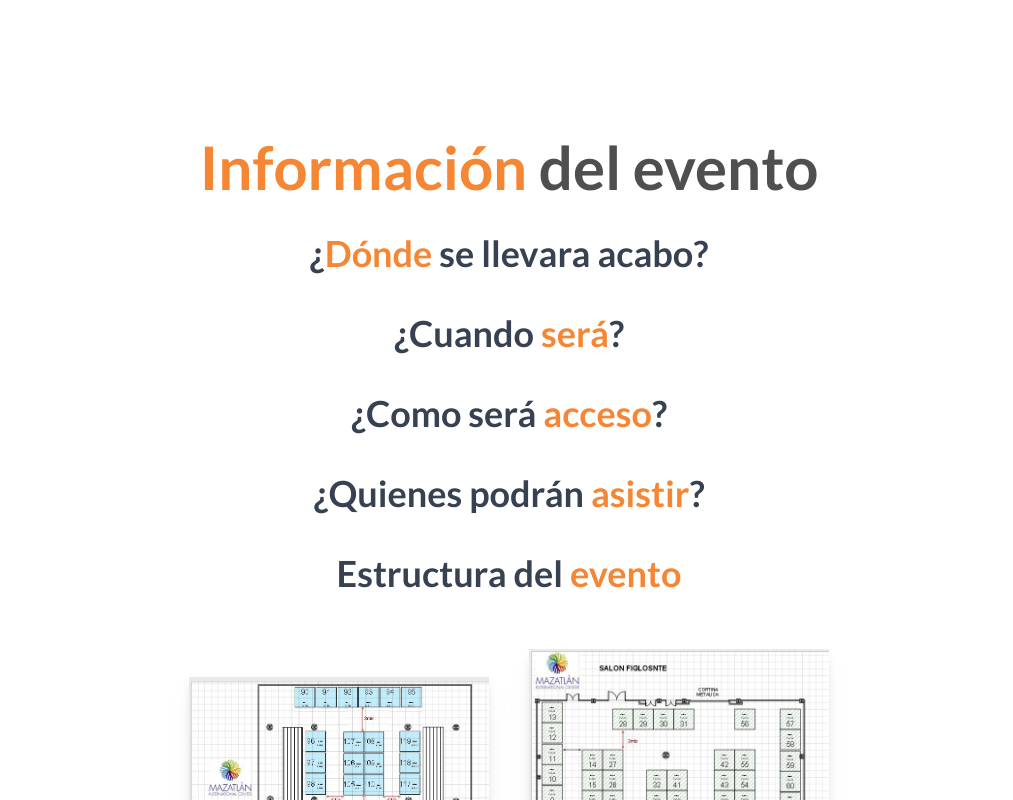
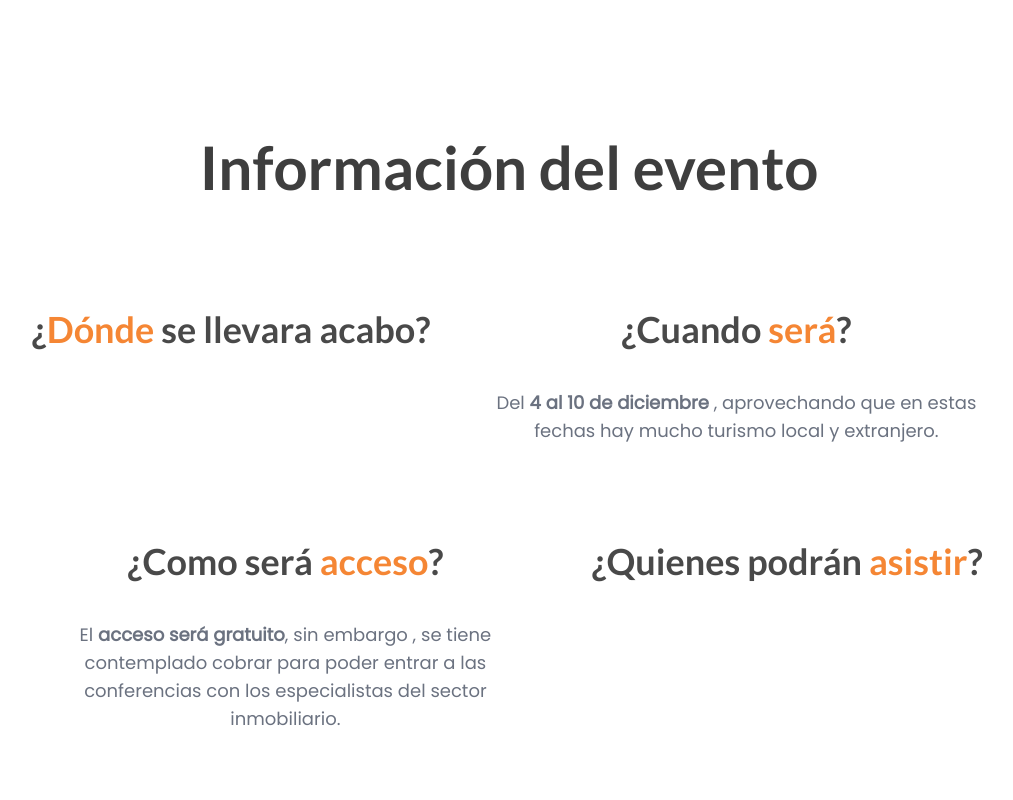
Before and after one commit to alanbirru/FIMAZ-pagina, a React (Vite) app: page / in a window 1280 px wide. Shown: the part 2500-3300 px from the top of the page, without its empty margins (131-1144 px from the left). Built offline with nearby package versions, Linux system fonts and the light colour scheme.

Commit message:
adding info in to the sections

```diff
--- a/src/App.jsx
+++ b/src/App.jsx
@@ -20,9 +20,7 @@ function App() {
       NavTitle: "Info",
       id: "informacion",
       SectionTitle: (
-        <h1 className="mb-9 text-center">
-          <span className=" text-primary">Información</span> del evento
-        </h1>
+        <h1 className=" mb-14 text-center md:mb-28">Información del evento</h1>
       ),
     },
     {
--- a/src/assets/index.css
+++ b/src/assets/index.css
@@ -7,18 +7,18 @@
     @apply text-5xl font-bold; /* Adjust size and font weight as desired */
     @apply sm:text-6xl; /* Adjust size for small screens */
     font-family: "Lato", sans-serif;
-    color: rgb(79, 79, 79);
+    color: rgb(62, 62, 62);
   }
   h2 {
     @apply text-3xl font-semibold; /* Adjust size and font weight as desired */
     @apply sm:text-5xl; /* Adjust size for small screens */
     font-family: "Lato", sans-serif;
-    color: rgb(97, 97, 97);
   }
   h3 {
     @apply text-3xl font-semibold; /* Adjust size and font weight as desired */
     @apply sm:text-4xl; /* Adjust size for small screens */
     font-family: "Lato", sans-serif;
+    color: rgb(73, 73, 73);
   }
   h4 {
     @apply text-2xl font-medium; /* Adjust size and font weight as desired */
--- a/src/components/Content.jsx
+++ b/src/components/Content.jsx
@@ -6,7 +6,7 @@ const Content = ({ navItems }) => {
   const paddingTop = "pt-28";
 
   return (
-    <div className=" mx-auto flex w-[100%] flex-col gap-10  text-gray-700 md:w-[100%] md:gap-40 md:text-lg ">
+    <div className=" mx-auto flex w-[100%] flex-col gap-10  text-gray-500 md:w-[100%] md:gap-40 md:text-lg ">
       <div className=" bg-gray-800  p-7 pb-40">
         <Nosotros
           title={navItems[1].SectionTitle}
--- a/src/components/pages/Info.jsx
+++ b/src/components/pages/Info.jsx
@@ -16,7 +16,7 @@ const Info = ({ paddingTop, title, id }) => {
     <section className={`${paddingTop} `} id={id}>
       <>
         {title}
-        <div className=" flex flex-col justify-center">
+        <div className=" container  mx-auto  flex  flex-wrap  items-start justify-center  md:gap-14">
           <DondeSera />
           <CuandoSera />
           <ComoSeraAcceso />
--- a/src/components/pages/Secciones info/ComoSeraAcceso.jsx
+++ b/src/components/pages/Secciones info/ComoSeraAcceso.jsx
@@ -1,9 +1,16 @@
 const ComoSeraAcceso = () => {
   return (
-    <div className="flex flex-col justify-center">
-      <h3 className="mb-10 text-center ">
+    <div className="mb-10 flex flex-col justify-center ">
+      <h3 className="mb-10 text-center">
         ¿Como será <span className="text-primary">acceso</span>?
       </h3>
+      <div className="flex justify-center">
+        <p className=" items-center text-center md:w-[500px]">
+          El <span className="font-extrabold"> acceso será gratuito</span>, sin
+          embargo , se tiene contemplado cobrar para poder entrar a las
+          conferencias con los especialistas del sector inmobiliario.
+        </p>
+      </div>
     </div>
   );
 };
--- a/src/components/pages/Secciones info/CuandoSera.jsx
+++ b/src/components/pages/Secciones info/CuandoSera.jsx
@@ -1,9 +1,15 @@
 const CuandoSera = () => {
   return (
-    <div className="flex flex-col justify-center">
+    <div className="mb-10 flex flex-col justify-center">
       <h3 className=" mb-10 text-center ">
         ¿Cuando <span className="mb text-primary">será</span>?
       </h3>
+      <div>
+        <p className=" items-center text-center md:w-[500px]">
+          Del <span className="  font-extrabold">4 al 10 de diciembre</span> ,
+          aprovechando que en estas fechas hay mucho turismo local y extranjero.
+        </p>
+      </div>
     </div>
   );
 };
--- a/src/components/pages/Secciones info/DondeSera.jsx
+++ b/src/components/pages/Secciones info/DondeSera.jsx
@@ -4,6 +4,7 @@ const DondeSera = () => {
       <h3 className="mb-10 text-center">
         ¿<span className=" text-primary">Dónde</span> se llevara acabo?
       </h3>
+      <div></div>
     </div>
   );
 };
```
